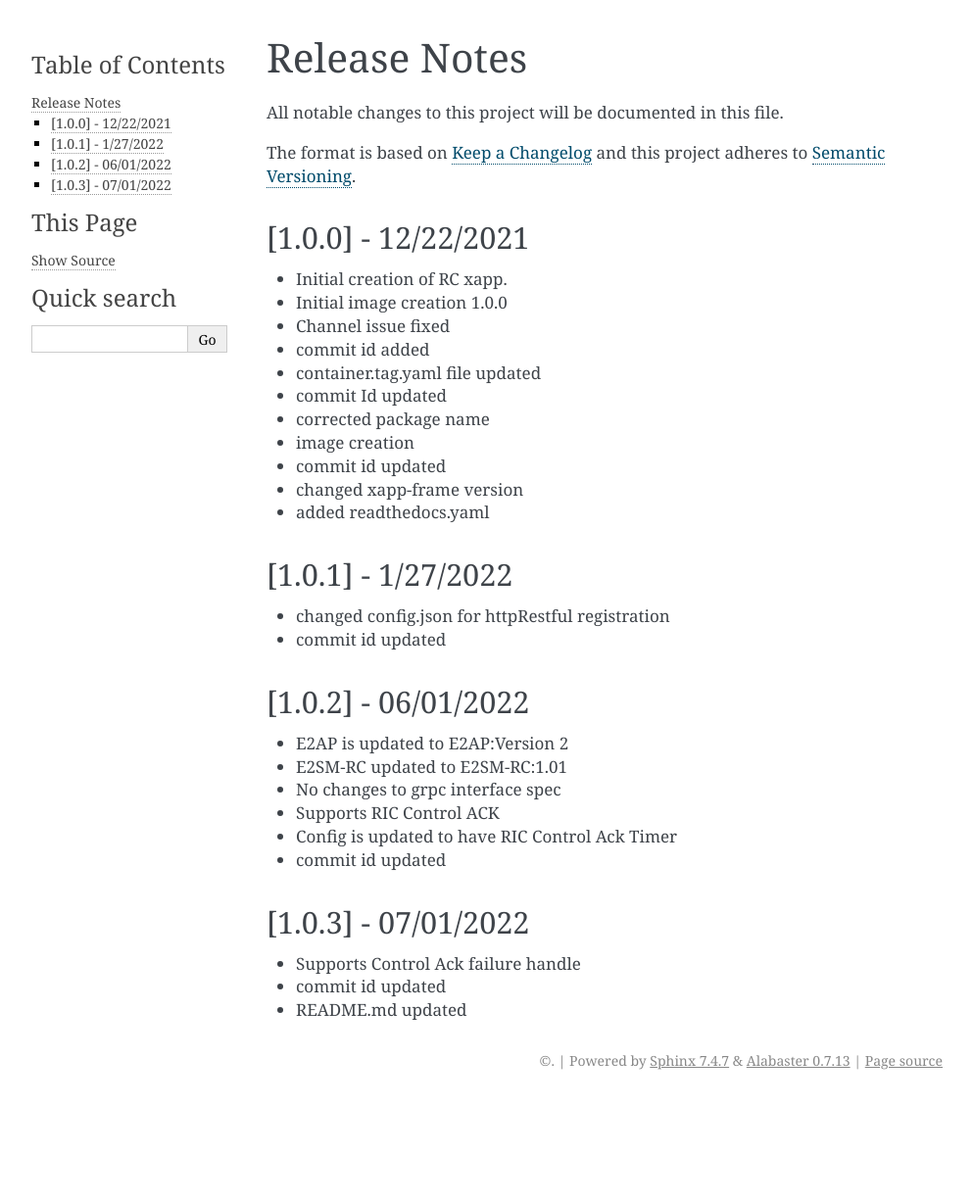
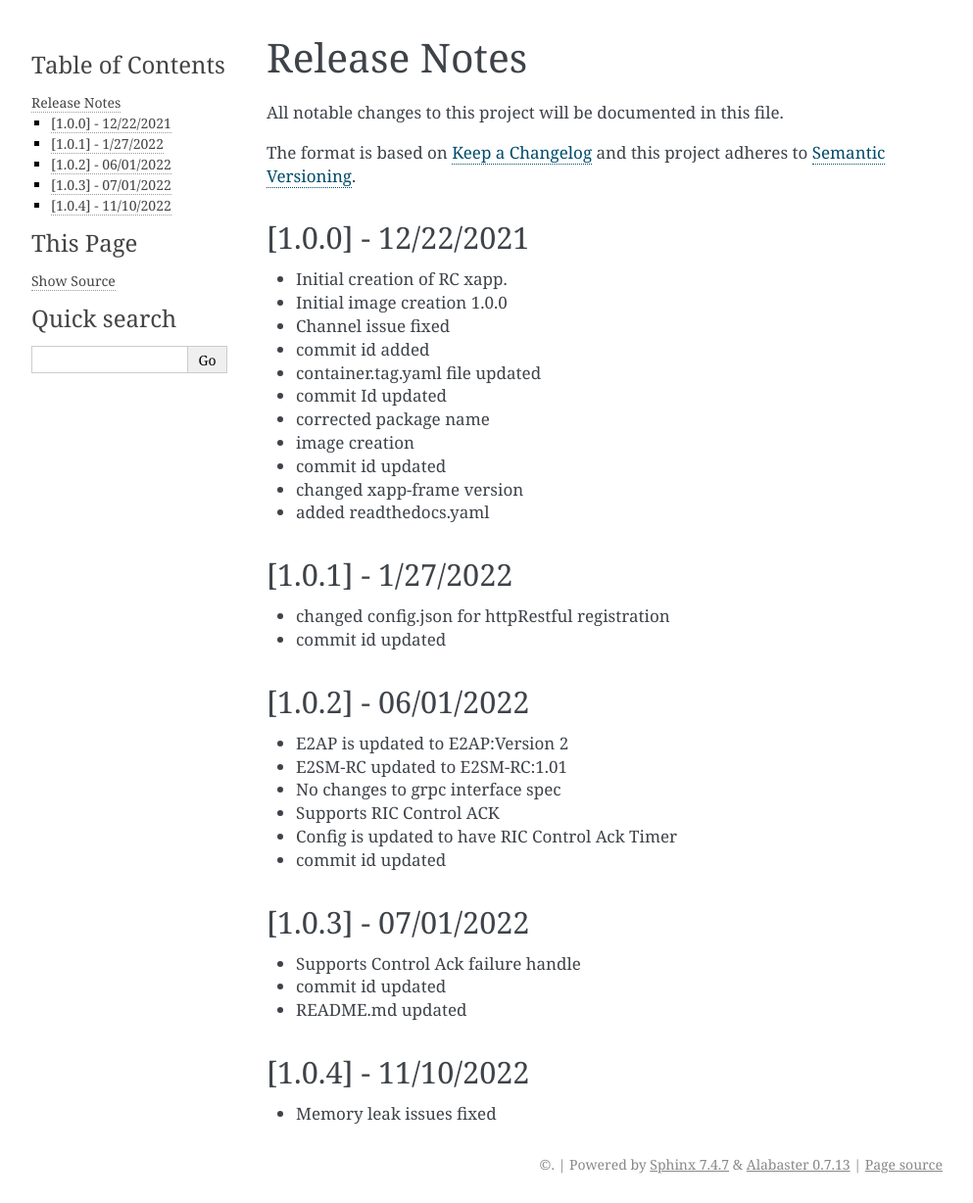
Before and after one commit to o-ran-sc/ric-app-rc, a Sphinx documentation site: the page built from docs/release-notes.rst, in a window 1280 px wide. Shown: the whole page at 98% size, without its empty margins (148-1141 px from the left). Built offline with Sphinx 7.4.7, drawn with Linux system fonts in a browser that asks for light colours; before the commit the page ends 1122 px from its top, so only the background shows below that.

Commit message:
commit id updated
Signed-off-by: rajalakshmisv <rajalakshmisv@gmail.com>
Change-Id: Id55d69a534a13c0dc516e4cf05135d4b22ec41c7

```diff
--- a/container-tag.yaml
+++ b/container-tag.yaml
@@ -1,3 +1,3 @@
 # =====provide jenkings CI jos with a tag for containers/images====
 # --------
-tag: 1.0.3
+tag: 1.0.4
--- a/docs/release-notes.rst
+++ b/docs/release-notes.rst
@@ -55,3 +55,8 @@ and this project adheres to `Semantic Versioning <http://semver.org/>`__.
 * Supports Control Ack failure handle
 * commit id updated
 * README.md updated
+
+[1.0.4] - 11/10/2022
+--------------------
+
+* Memory leak issues fixed
```
Also changed, not shown: 1 other file.
